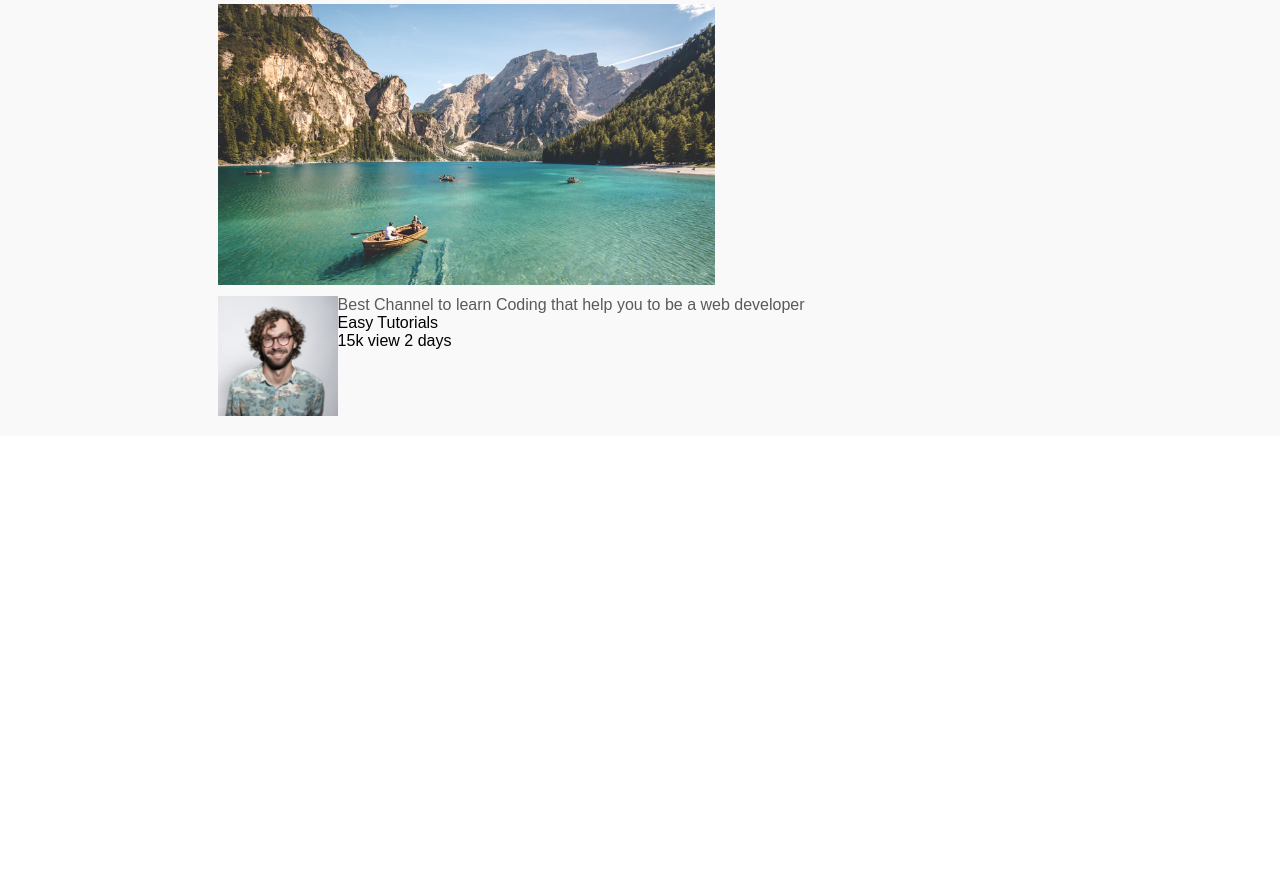
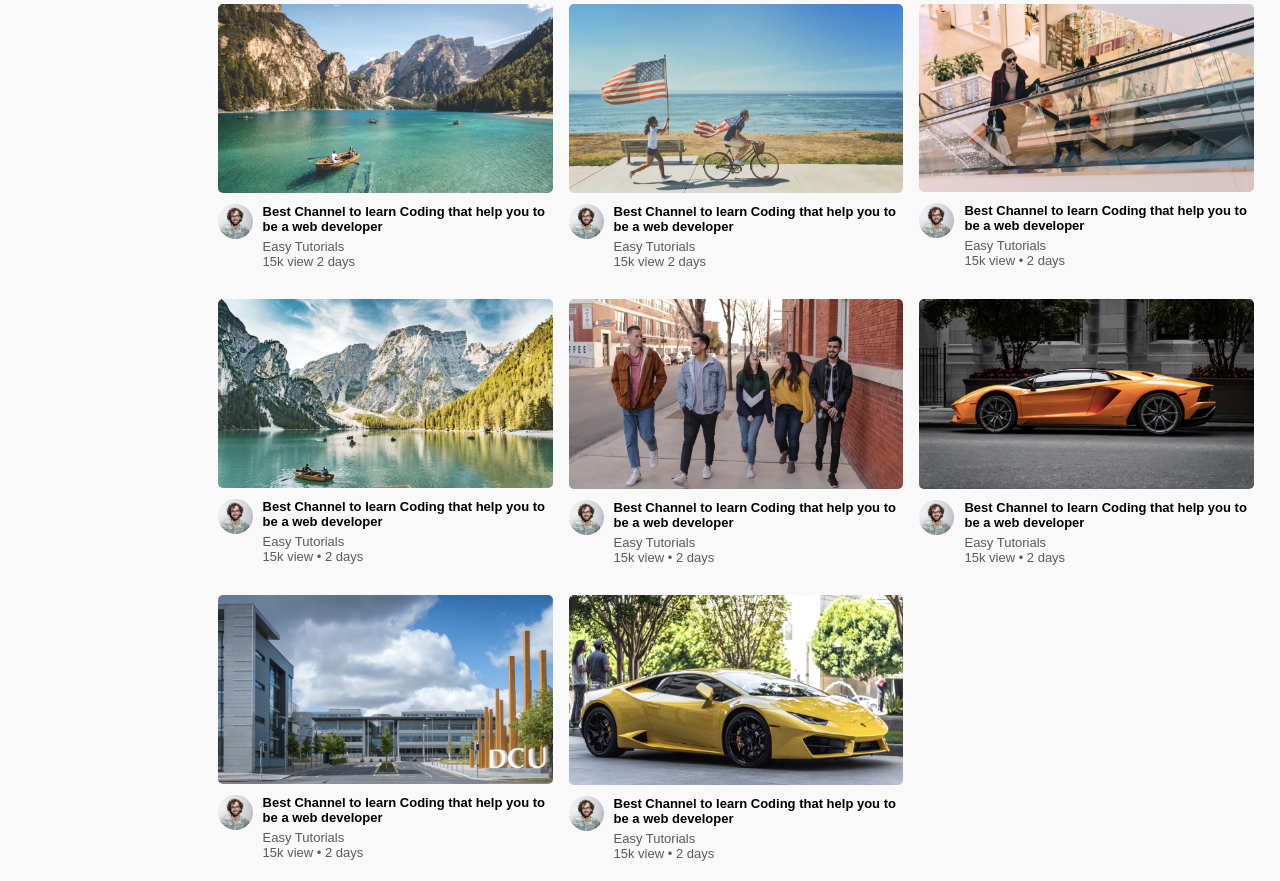
Before and after one commit to itsranjithkumar/yt-html, a plain HTML site: page index.html in a window 1280 px wide. Shown: the part 868-1749 px from the top of the page. Before the commit the page ends 1304 px from the top, so only its background shows below. Drawn offline with Linux system fonts and the light colour scheme.

Commit message:
BUG click page

```diff
--- a/index.html
+++ b/index.html
@@ -61,7 +61,18 @@
 
     <div class="list-container">
         <div class="vid-list">
-            <a href=""><img src="images/thumbnail1.png" class="thumbnail1"></a>
+            <a href="play video.html"><img src="images/thumbnail1.png" class="thumbnail"></a>
+            <div class="flex-div">
+                 <img src="images/Jack.png">
+                 <div class="vid-info">
+                    <a href="play video.html">Best Channel to learn Coding that help you to be a web developer</a>
+                    <p>Easy Tutorials</p>
+                    <p>15k view 2 days</p>
+                 </div>
+            </div>
+        </div>
+        <div class="vid-list">
+            <a href=""><img src="images/thumbnail2.png" class="thumbnail"></a>
             <div class="flex-div">
                  <img src="images/Jack.png">
                  <div class="vid-info">
@@ -71,6 +82,72 @@
                  </div>
             </div>
         </div>
+        <div class="vid-list">
+            <a href=""><img src="images/thumbnail3.png" class="thumbnail"></a>
+            <div class="flex-div">
+                 <img src="images/Jack.png">
+                 <div class="vid-info">
+                    <a href="">Best Channel to learn Coding that help you to be a web developer</a>
+                    <p>Easy Tutorials</p>
+                    <p>15k view  &bull; 2 days</p>
+                 </div>
+            </div>
+        </div>
+        <div class="vid-list">
+            <a href=""><img src="images/thumbnail4.png" class="thumbnail"></a>
+            <div class="flex-div">
+                 <img src="images/Jack.png">
+                 <div class="vid-info">
+                    <a href="">Best Channel to learn Coding that help you to be a web developer</a>
+                    <p>Easy Tutorials</p>
+                    <p>15k view  &bull; 2 days</p>
+                 </div>
+            </div>
+        </div>
+        <div class="vid-list">
+            <a href=""><img src="images/thumbnail5.png" class="thumbnail"></a>
+            <div class="flex-div">
+                 <img src="images/Jack.png">
+                 <div class="vid-info">
+                    <a href="">Best Channel to learn Coding that help you to be a web developer</a>
+                    <p>Easy Tutorials</p>
+                    <p>15k view  &bull; 2 days</p>
+                 </div>
+            </div>
+        </div>
+        <div class="vid-list">
+            <a href=""><img src="images/thumbnail6.png" class="thumbnail"></a>
+            <div class="flex-div">
+                 <img src="images/Jack.png">
+                 <div class="vid-info">
+                    <a href="">Best Channel to learn Coding that help you to be a web developer</a>
+                    <p>Easy Tutorials</p>
+                    <p>15k view  &bull; 2 days</p>
+                 </div>
+            </div>
+        </div>
+        <div class="vid-list">
+            <a href=""><img src="images/thumbnail7.png" class="thumbnail"></a>
+            <div class="flex-div">
+                 <img src="images/Jack.png">
+                 <div class="vid-info">
+                    <a href="">Best Channel to learn Coding that help you to be a web developer</a>
+                    <p>Easy Tutorials</p>
+                    <p>15k view  &bull; 2 days</p>
+                 </div>
+            </div>
+        </div>
+        <div class="vid-list">
+            <a href=""><img src="images/thumbnail8.png" class="thumbnail"></a>
+            <div class="flex-div">
+                 <img src="images/Jack.png">
+                 <div class="vid-info">
+                    <a href="">Best Channel to learn Coding that help you to be a web developer</a>
+                    <p>Easy Tutorials</p>
+                    <p>15k view  &bull; 2 days</p>
+                 </div>
+            </div>
+        </div>
     </div>
 
 
--- a/script.js
+++ b/script.js
@@ -1,6 +1,8 @@
 var menuIcon = document.querySelector(".menu-icon");
 var sidebar = document.querySelector(".sidebar");
+var container= document.querySelector(".container");
 
 menuIcon.onclick = function(){
     sidebar.classList.toggle("small-sidebar");
+    container.classList.toggle("large-container");
 }
--- a/style.css
+++ b/style.css
@@ -129,6 +129,9 @@ nav{
     padding-right: 2%;
     padding-top: 20px;
     padding-bottom: 20px;
+ }
+ .large-container{
+    padding-left: 7%;
 
  }
  .banner{
@@ -147,9 +150,56 @@ nav{
  }
  .vid-list .thumbnail{
     width: 100%;
-    border-radius: 5%;
+    border-radius: 5px;
  }
  .vid-list .flex-div{
     align-items: flex-start;
     margin-top: 7px;
  }
+ .vid-list .flex-div img{
+    width: 35px;
+    margin-right: 10px;
+    border-radius: 50%;
+ }
+ .vid-info{
+    color: #5a5a5a;
+    font-size: 13px;
+ }
+ .vid-info a{
+    color: #000;
+    font-weight: 600;
+    display: block;
+    margin-bottom: 5px;
+
+ }
+
+
+
+ @media (max-width:900px){
+    .menu-icon{
+        display:none;
+    }
+    .sidebar{
+        display: none;
+    }
+    .container, .large-container{
+         padding-left: 5%;
+         padding-right: 5%;
+    }
+    .nav-right img{
+        display: none;
+    }
+    .nav-right .user-icon{
+        display: block;
+        width: 30px;
+    }
+    .nav-middle .search-box input{
+        width: 100px;
+    }
+    .nav-middle .mic-icon{
+        display: none;
+    }
+ }
+    .logo{
+       width: 90px;
+    }
```
Also changed, not shown: play video.html (added, +34 -0 lines).
